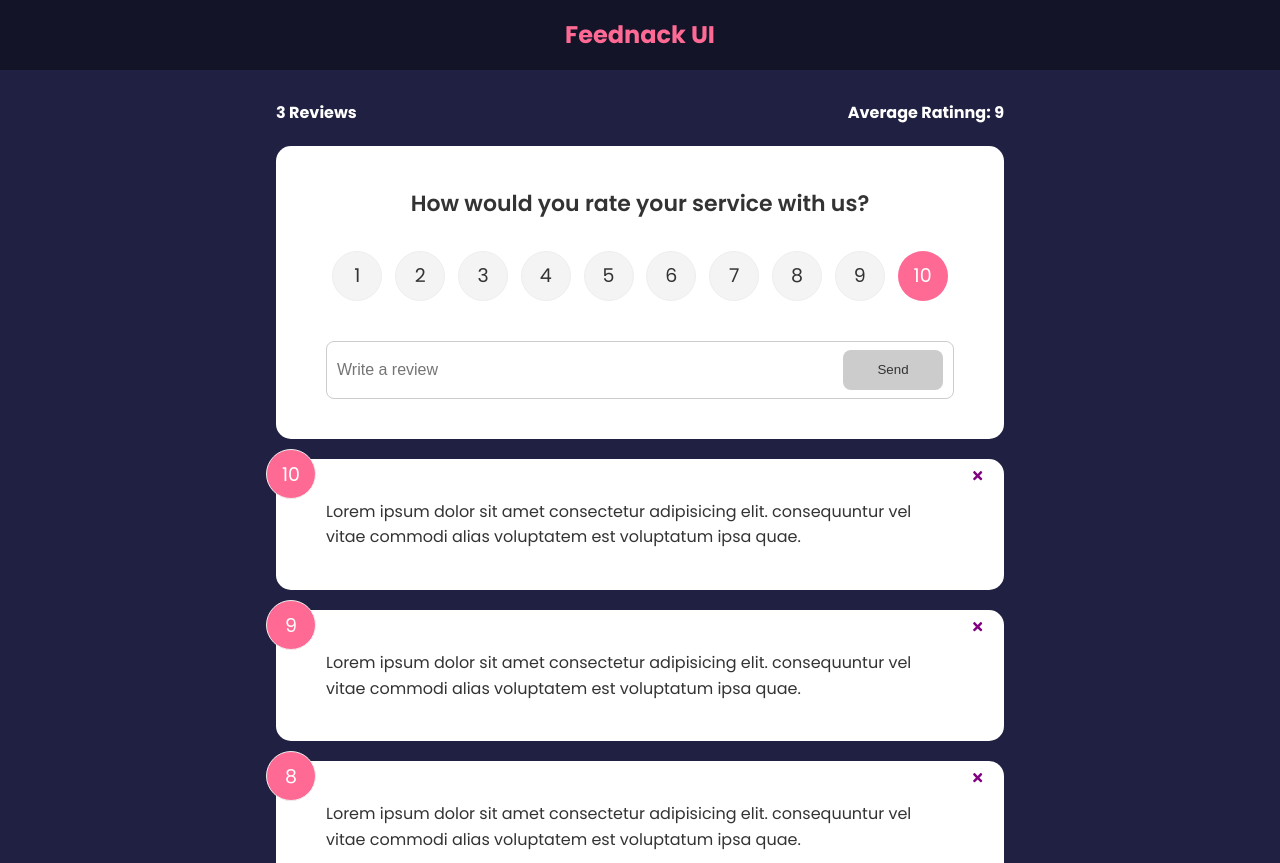
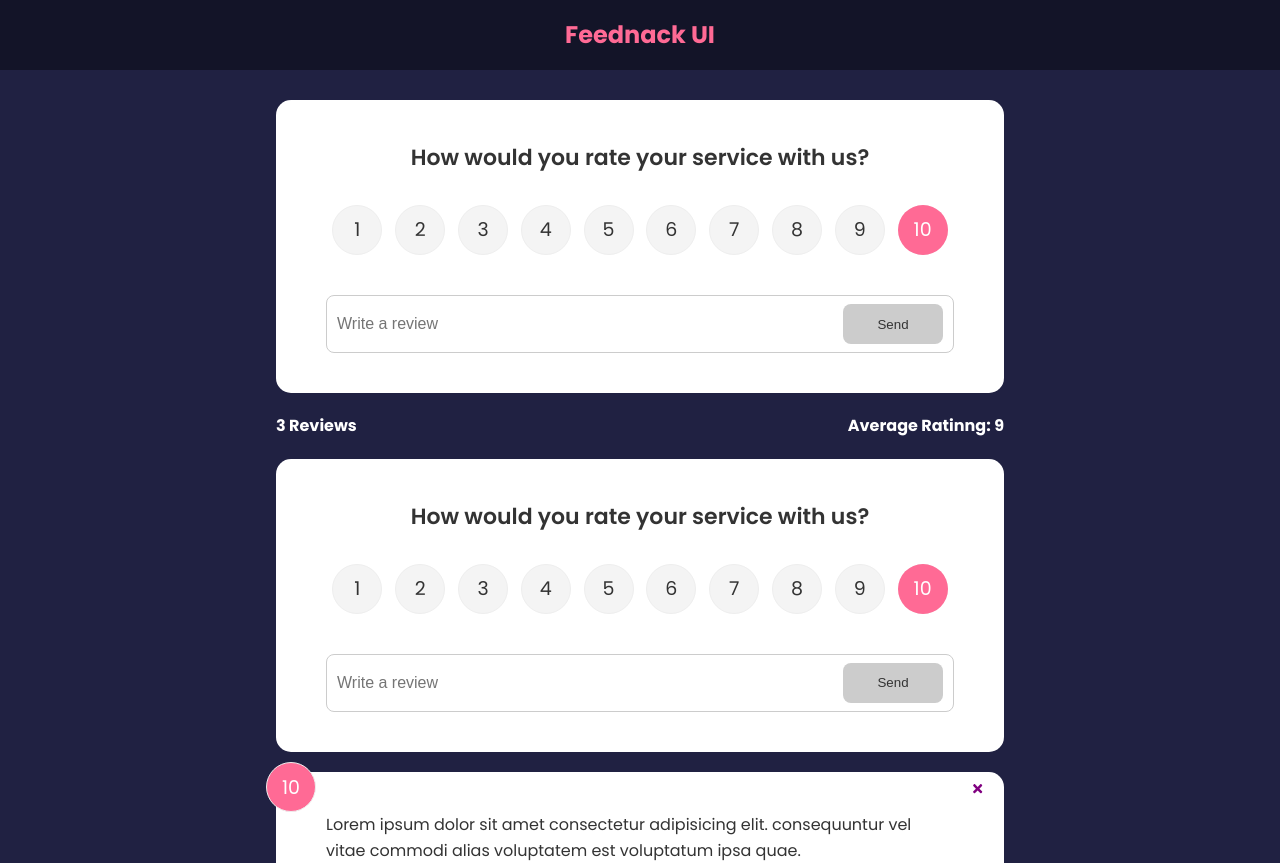
Before and after one commit to ViniUK00/feedback-app, a React (Create React App) app: page / in a window 1280 px wide. Shown: the top 863 px of the page. Built offline with nearby package versions, Linux system fonts and the light colour scheme.

Commit message:
added the ability for the user to add feedback

```diff
--- a/package.json
+++ b/package.json
@@ -10,6 +10,7 @@
     "react-dom": "^18.2.0",
     "react-icons": "^4.7.1",
     "react-scripts": "5.0.1",
+    "uuid": "^9.0.0",
     "web-vitals": "^2.1.4"
   },
   "scripts": {
--- a/src/App.js
+++ b/src/App.js
@@ -1,3 +1,4 @@
+import { v4 as uuidv4 } from "uuid"
 import { useState } from "react"
 import Header from "./components/Header"
 import FeedbackList from "./components/FeedbackList"
@@ -7,6 +8,11 @@ import FeedbackForm from "./components/FeedbackForm"
 
 function App() {
   const [feedback, setFeedback] = useState(FeedbackData)
+
+  const addFeedback = (newFeedback) => {
+    newFeedback.id = uuidv4()
+    setFeedback([newFeedback, ...feedback]) // used spread operator to take all the previous elements and put the on this new array (makes a copy)
+  }
 
   const deleteFeedback = (id) => {
     if (window.confirm("Are you sure you want to delete?")) {
@@ -18,6 +24,7 @@ function App() {
     <>
       <Header />
       <div className="container">
+        <FeedbackForm handleAdd={addFeedback} />
         <FeedbackStats feedback={feedback} />
         <FeedbackForm />
         <FeedbackList feedback={feedback} handleDelete={deleteFeedback} />
--- a/src/components/FeedbackForm.jsx
+++ b/src/components/FeedbackForm.jsx
@@ -3,7 +3,7 @@ import Card from "./shared/Card"
 import Button from "./shared/Button"
 import RatingSelect from "./RatingSelect"
 
-function FeedbackForm() {
+function FeedbackForm({ handleAdd }) {
   const [text, setText] = useState("")
   const [rating, setRating] = useState(10)
   const [btnDisabled, setbtnDisabled] = useState(true)
@@ -23,9 +23,23 @@ function FeedbackForm() {
 
     setText(e.target.value)
   }
+
+  const handleSubmit = (e) => {
+    e.preventDefault()
+    if (text.trim().length > 10) {
+      const newFeedback = {
+        text: text,
+        rating: rating,
+      }
+
+      handleAdd(newFeedback)
+      setText("")
+    }
+  }
+
   return (
     <Card>
-      <form>
+      <form onSubmit={handleSubmit}>
         <h2>How would you rate your service with us?</h2>
         <RatingSelect select={(rating) => setRating(rating)} />
         <div className="input-group">
```
Also changed, not shown: 1 other file (tests, documents, lock files or other folders).
